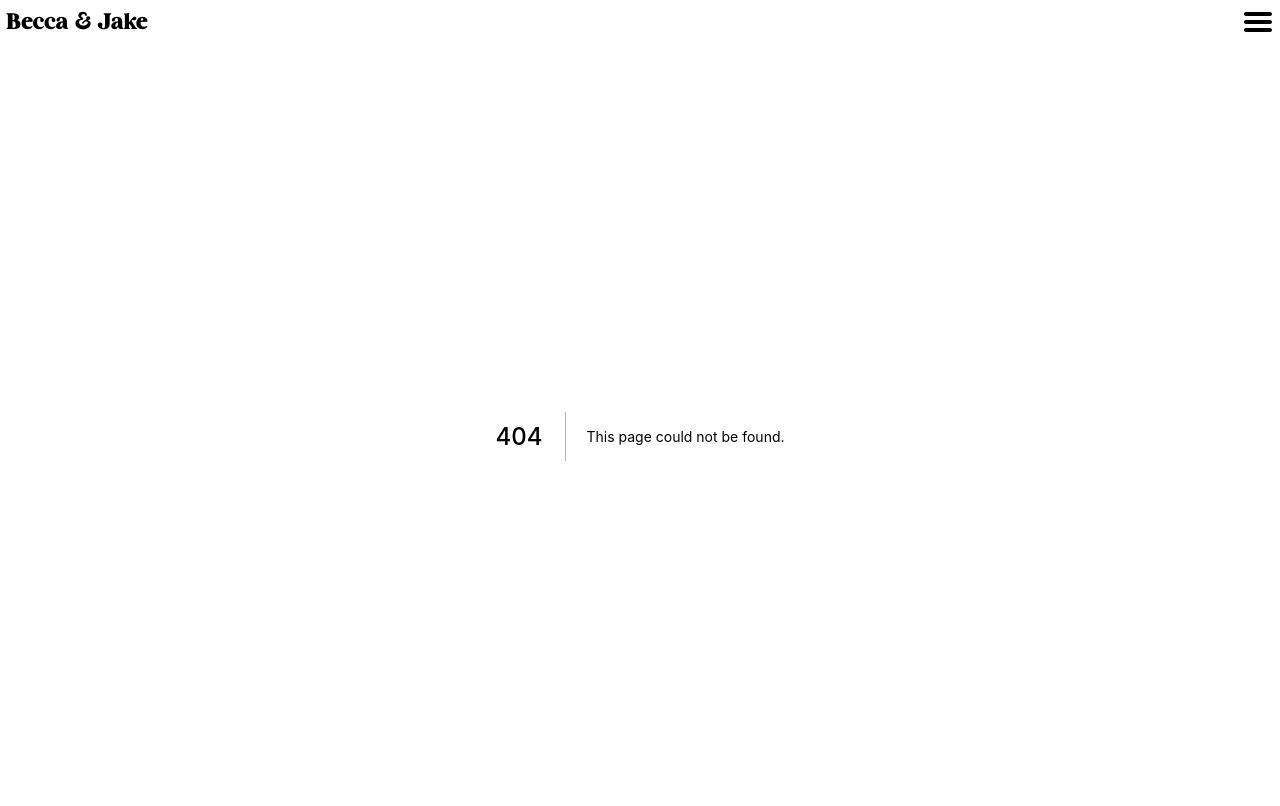
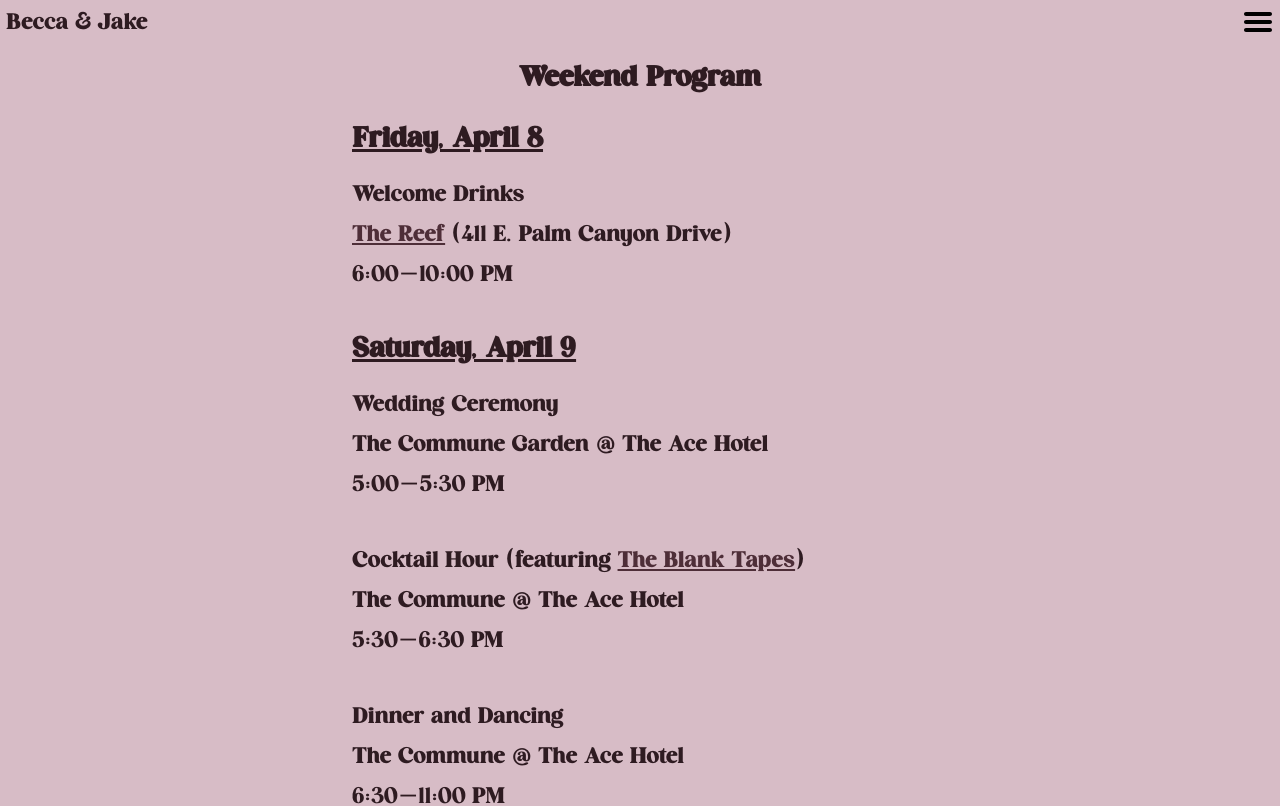
Before and after one commit to jakemcguire/wedding-web, a Next.js app: page /schedule in a window 1280 px wide. Before the commit this address had no page. Shown: the top 806 px of the page. Built offline with nearby package versions, Linux system fonts and the light colour scheme.

Commit message:
New page: schedule

```diff
--- /dev/null
+++ b/pages/schedule.js
@@ -0,0 +1,39 @@
+import Head from 'next/head'
+import styles from '../styles/Schedule.module.css'
+
+export default function Schedule() {
+  return (
+    <section>
+      <h1>Weekend Program</h1>
+      <div className={styles.schedule}>
+        <span className={styles.day}>Friday, April 8</span>
+        <span className={styles.eventDetails}>
+            <span>Welcome Drinks</span>
+            <span><a href="https://www.thereefpalmsprings.com/" target="_blank">The Reef</a> (411 E. Palm Canyon Drive)</span>
+            <span>6:00-10:00 PM</span>
+        </span>
+        <span className={styles.day}>Saturday, April 9</span>
+        <span className={styles.eventDetails}>
+            <span>Wedding Ceremony</span>
+            <span>The Commune Garden @ The Ace Hotel</span>
+            <span>5:00-5:30 PM</span>
+        </span>
+        <span className={styles.eventDetails}>
+            <span>Cocktail Hour (featuring <a href="https://www.theblanktapes.com/" target="_blank">The Blank Tapes</a>)</span>
+            <span>The Commune @ The Ace Hotel</span>
+            <span>5:30-6:30 PM</span>
+        </span>
+        <span className={styles.eventDetails}>
+            <span>Dinner and Dancing</span>
+            <span>The Commune @ The Ace Hotel</span>
+            <span>6:30-11:00 PM</span>
+        </span>
+        <span className={styles.eventDetails}>
+            <span>After Party</span>
+            <span>The Amigo Room @ The Ace Hotel</span>
+            <span>11:00 PM - Late</span>
+        </span>
+      </div>
+    </section>
+  )
+}
--- /dev/null
+++ b/styles/Schedule.module.css
@@ -0,0 +1,19 @@
+.schedule {
+    text-align: left;
+}
+
+.day {
+    font-size: 30px;
+    font-weight: bold;
+    text-decoration: underline;
+    padding-top: 50px;
+}
+
+.eventDetails {
+    margin-top: 18px;
+    margin-bottom: 36px;
+    font-size: 24px;
+    line-height: 40px;
+    display: flex;
+    flex-direction: column;
+}
--- a/styles/globals.css
+++ b/styles/globals.css
@@ -19,3 +19,15 @@ a {
 * {
   box-sizing: border-box;
 }
+
+h1 {
+  font-size: 30px;
+}
+
+h2 {
+  font-size: 24px;
+}
+
+h3 {
+  font-size: 18px;
+}
```
